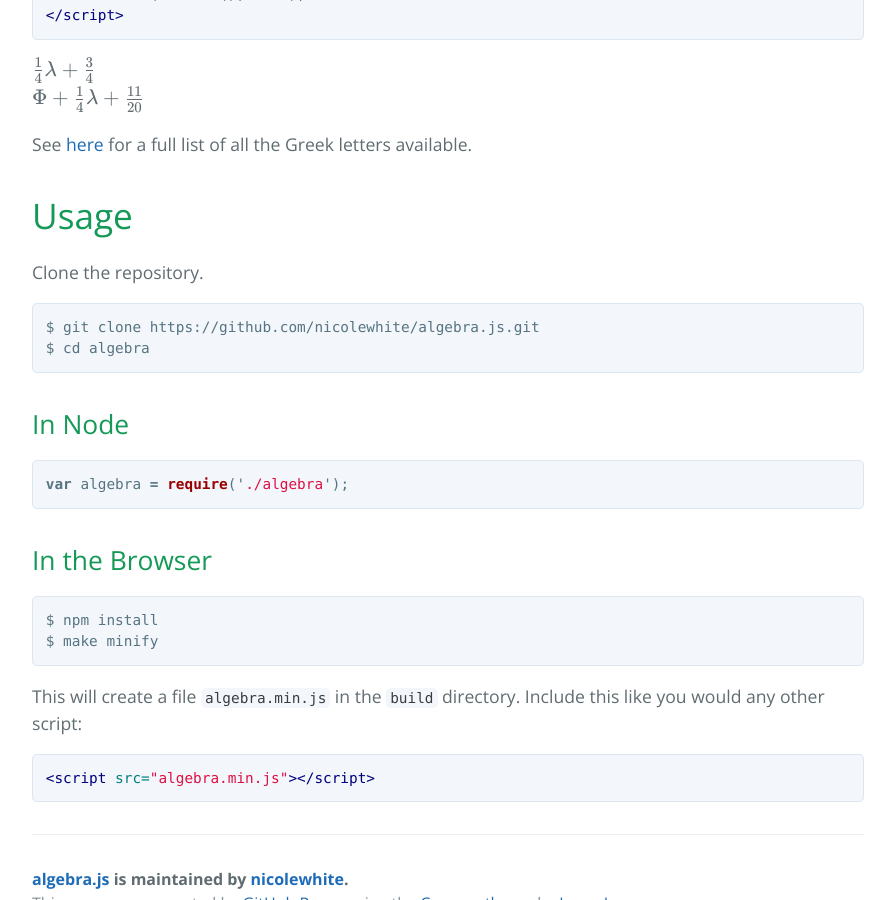
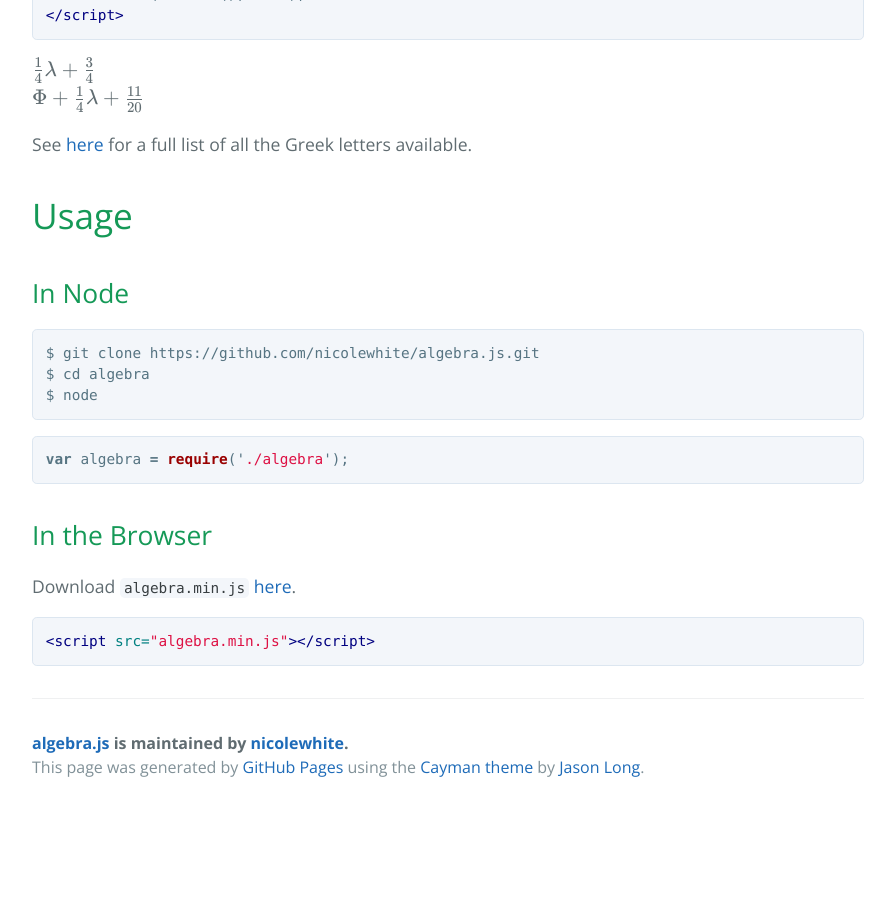
Before and after one commit to nicolewhite/algebra.js, a Jekyll site: the page built from index.md, in a window 1280 px wide and 900 px high, scrolled down 7285 px. Shown: the whole window, without its empty margins (192-1087 px from the left). Built offline with Jekyll 4.4.1, drawn with Linux system fonts in a browser that asks for light colours; nearby versions of some CDN libraries; Markdown is read by kramdown in place of the engine named in the settings; after the commit the page ends 8096 px from its top, so only the background shows below that; some of the changed text lies outside the part shown.

Commit message:
Add download button for .min.js file

````diff
--- a/_layouts/default.html
+++ b/_layouts/default.html
@@ -23,8 +23,8 @@
   <h1 class="project-name">algebra.js</h1>
   <h2 class="project-tagline">A JavaScript library for building and solving linear equations.</h2>
   <a href="https://github.com/nicolewhite/algebra.js" class="btn">View on GitHub</a>
-  <a href="https://github.com/nicolewhite/algebra.js/zipball/master" class="btn">Download .zip</a>
   <a href="https://github.com/nicolewhite/algebra.js/tarball/master" class="btn">Download .tar.gz</a>
+    <a href="javascripts/algebra.min.js" class="btn" download>Download .min.js</a>
 </section>
 
 <section class="main-content">
--- a/index.md
+++ b/index.md
@@ -370,14 +370,13 @@
 
 # <a name="usage"></a> Usage
 
-Clone the repository.
+## <a name="usage-in-node"></a> In Node
 
 ```
 $ git clone https://github.com/nicolewhite/algebra.js.git
 $ cd algebra
+$ node
 ```
-
-## <a name="usage-in-node"></a> In Node
 
 ```js
 var algebra = require('./algebra');
@@ -385,12 +384,7 @@
 
 ## <a name="usage-in-browser"></a> In the Browser
 
-```
-$ npm install
-$ make minify
-```
-
-This will create a file `algebra.min.js` in the `build` directory. Include this like you would any other script:
+Download `algebra.min.js` <a href="javascripts/algebra.min.js" download>here</a>.
 
 ```html
 <script src="algebra.min.js"></script>
````
